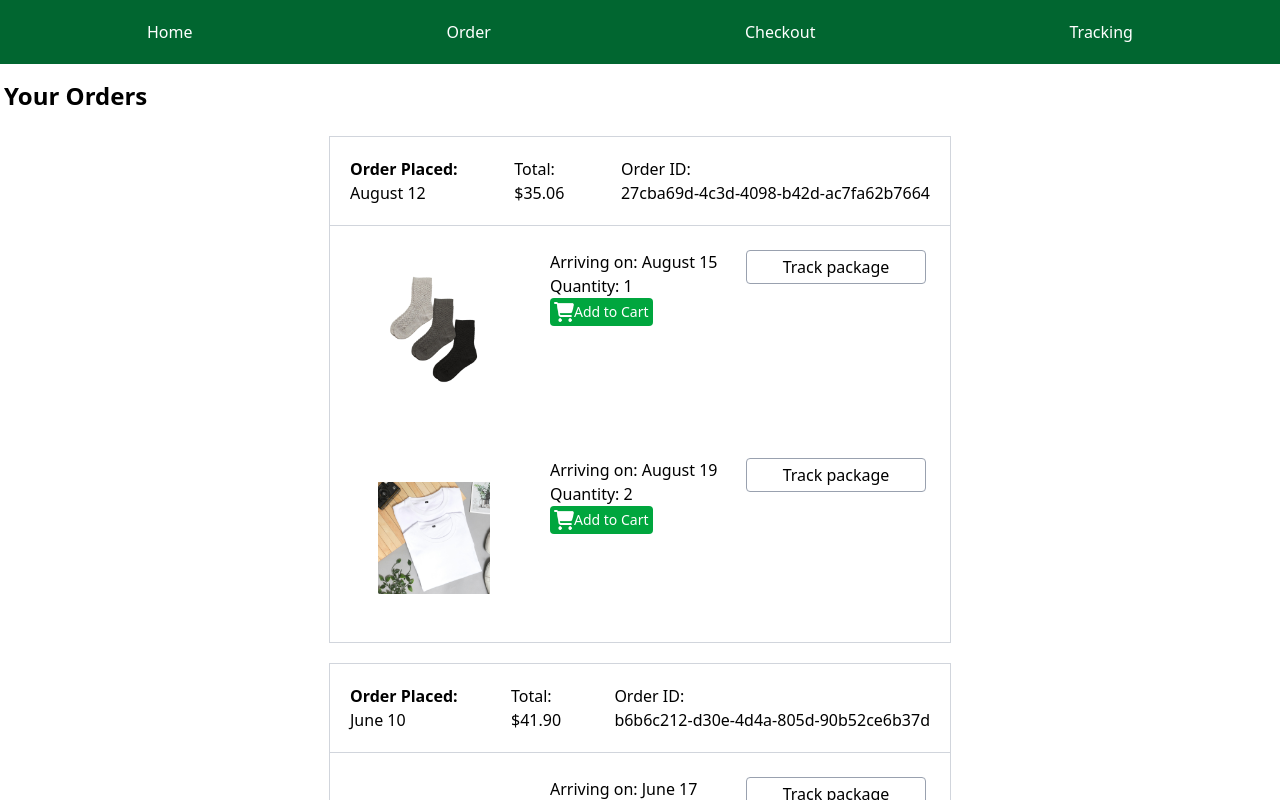
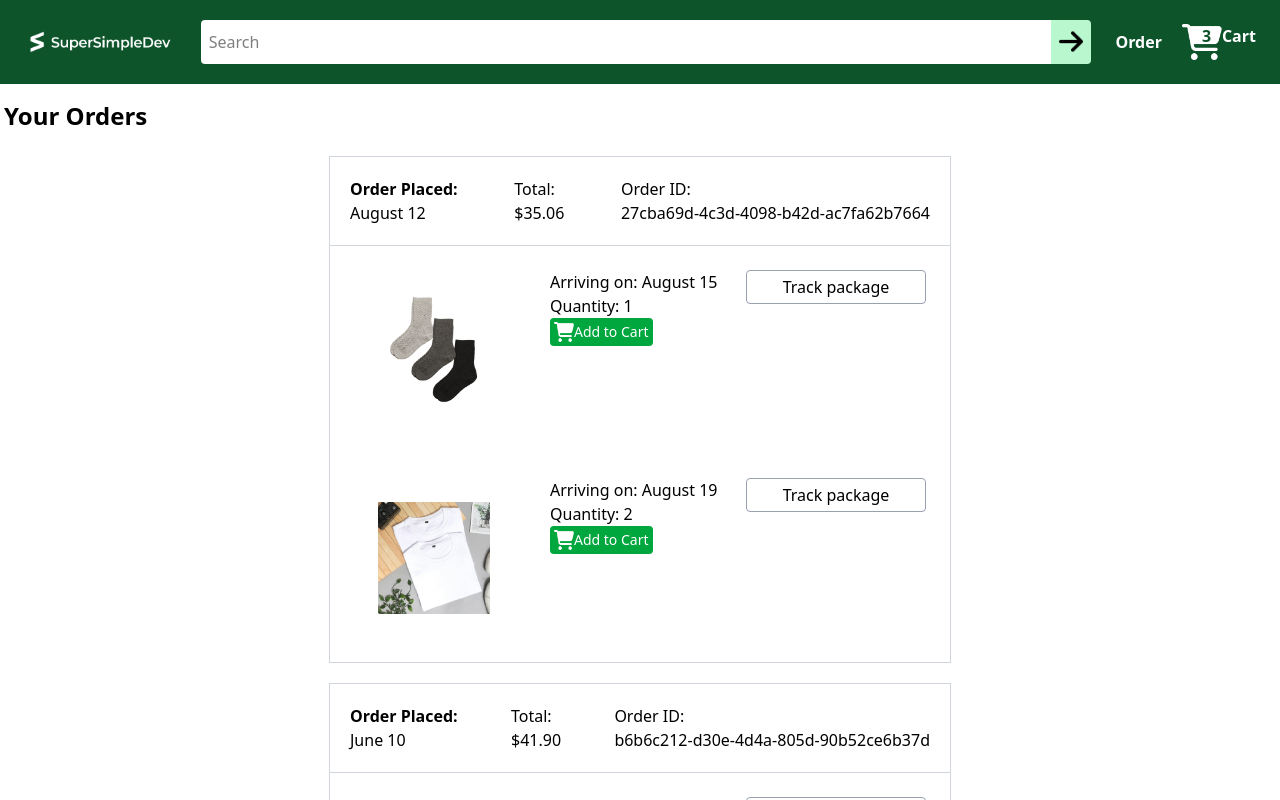
Before and after one commit to Ermi-haimi/ecommerce-nexus, a React (Vite) app: page /pages/Order in a window 1280 px wide. Shown: the top 800 px of the page. Built offline with nearby package versions, Linux system fonts and the light colour scheme.

Commit message:
styled the header

```diff
--- a/src/components/Header.jsx
+++ b/src/components/Header.jsx
@@ -1,13 +1,29 @@
 import { Link } from "react-router-dom";
+import cart from "../assets/images/icons/cart-icon.png";
+import logo from "../assets/images/logo-white.png"
+import arrow from "../assets/images/icons/search-icon.png"
 
 
 function Header() {
 
-    return <div className="flex justify-around bg-green-800 p-5 ">
-        <Link to="/" className="text-white">Home</Link>
-        <Link to="/pages/Order" className="text-white">Order</Link>
-        <Link to="/pages/Checkout" className="text-white">Checkout</Link>
-        <Link to="/pages/Tracking" className="text-white">Tracking</Link>
+    return <div className="flex justify-around bg-green-900 p-5 items-center gap-3  ">
+        <Link to="/" className="text-white"><img src={logo} className="w-40 hover:border p-2" alt="" /></Link>
+        <div className="flex flex-1 justify-center">
+            <input type="text" className="bg-white p-2 h-11 rounded-sm rounded-r-none w-full max-w-[850px] " placeholder="Search" />
+            <div className="p-2 w-10  bg-green-200 rounded-r-sm"><img src={ arrow} className=" "/></div>
+
+        </div>
+
+        <Link to="/pages/Order" className="text-white font-bold hover:border p-1 h-full">Order</Link>
+        <Link to="/pages/Checkout" className="text-white">
+            <div className="flex hover:border p-1 relative">
+                <div>
+                    <img src={cart} className="w-10" alt="" />
+                    <p className="absolute top-1 text-green-900 left-6 font-bold">3</p>
+                </div>
+
+                <p className="font-bold">Cart</p>
+            </div></Link>
     </div>
 }
 
```
